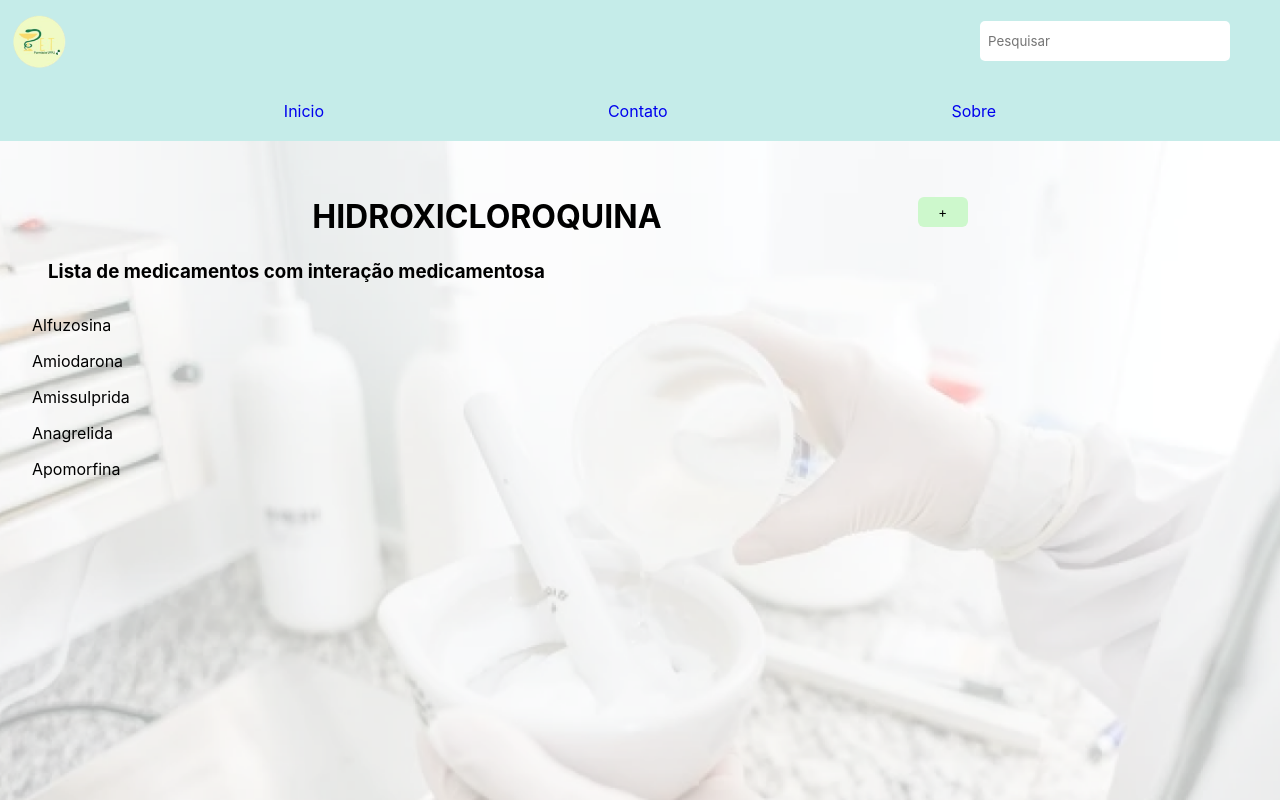
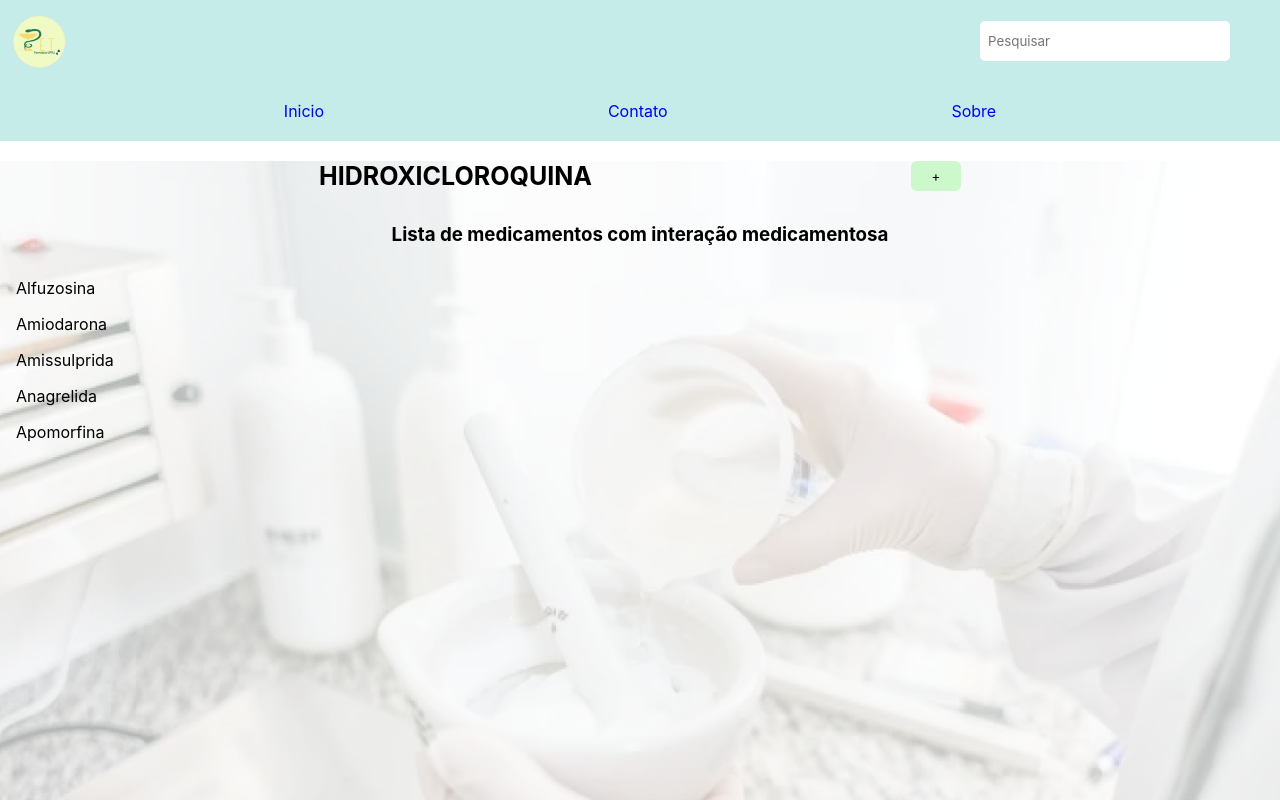
Before and after one commit to letdayy/PET-Farma, a React (Create React App) app: page /medication in a window 1280 px wide. Shown: the top 800 px of the page. Built offline with nearby package versions, Linux system fonts and the light colour scheme.

Commit message:
refactor: conserto dos bugs das páginas do site

```diff
--- a/src/components/AddSection/index.jsx
+++ b/src/components/AddSection/index.jsx
@@ -6,15 +6,18 @@ const AddSection = styled.div`
   flex-direction: column;
   justify-content: space-around;
   margin-top: 3rem;
-  padding: 1rem;
+
+  label {
+    margin-left: 1rem;
+  }
 
 
   input {
     background-color: #F8B3E5;
     height: 30px;
-    width: 500px;
+    width: 90%;
     border-radius: 6px;
-    margin-top: 15px;
+    margin: 15px;
   }
 `
 
--- a/src/pages/Add/index.jsx
+++ b/src/pages/Add/index.jsx
@@ -8,7 +8,7 @@ const Informations = styled.ul`
   text-align: center;
 
   li {
-    padding: 1rem;
+    margin: 1rem;
   }
 `
 
--- a/src/pages/Login/index.jsx
+++ b/src/pages/Login/index.jsx
@@ -1,5 +1,6 @@
 import styled from 'styled-components';
 import LogoPET from '../../images/logoPet.png';
+import { Link } from "react-router-dom";
 
 const Body = styled.body`
     background-color: #F8B3E5;
@@ -63,7 +64,9 @@ export default function Login() {
                 <input type="text" placeholder="Email" />
                 <input type="text" placeholder="Senha" />
             </Inputs>
+            <Link to="/home">
                 <Button>ENTRAR</Button>
+                </Link>
         </Principal>
       </Body>
     )
--- a/src/pages/Medication/index.jsx
+++ b/src/pages/Medication/index.jsx
@@ -6,11 +6,12 @@ import backgroundWhite from "../../images/backgroundWhite.png"
 
 const TitleMed = styled.div`
   display: flex;
+  max-width: 100vw;
   justify-content: space-evenly;
-  margin: 1.5rem;
 
   h1 {
     text-transform: uppercase;
+    font-size: 25px;
   }
 `;
 
@@ -28,16 +29,17 @@ const Button = styled.button`
 `;
 
 const Main = styled.main`
-  padding: 2rem;
+  margin-top: 20px;
   background-image: url(${backgroundWhite});
   background-size: cover;
   background-position: center;
   height: 100vh;
-  padding-bottom: 3rem;
+  margin-bottom: 3rem;
 `
 
 const Subtitle = styled.h3`
-  margin: 1rem;
+  margin: 2rem 0;
+  text-align: center;
 `
 
 const List = styled.ul`
@@ -46,6 +48,7 @@ const List = styled.ul`
 
 li {
   margin-bottom: 1rem;
+  margin-left: 1rem;
 }
 
 `
@@ -60,7 +63,7 @@ export default function Medication() {
       <Main>
         <TitleMed>
           <h1>Hidroxicloroquina</h1>
-          <Link to="/login"><Button>+</Button></Link>
+          <Link to="/add"><Button>+</Button></Link>
         </TitleMed>
 
         <Subtitle>Lista de medicamentos com interação medicamentosa</Subtitle>
```
